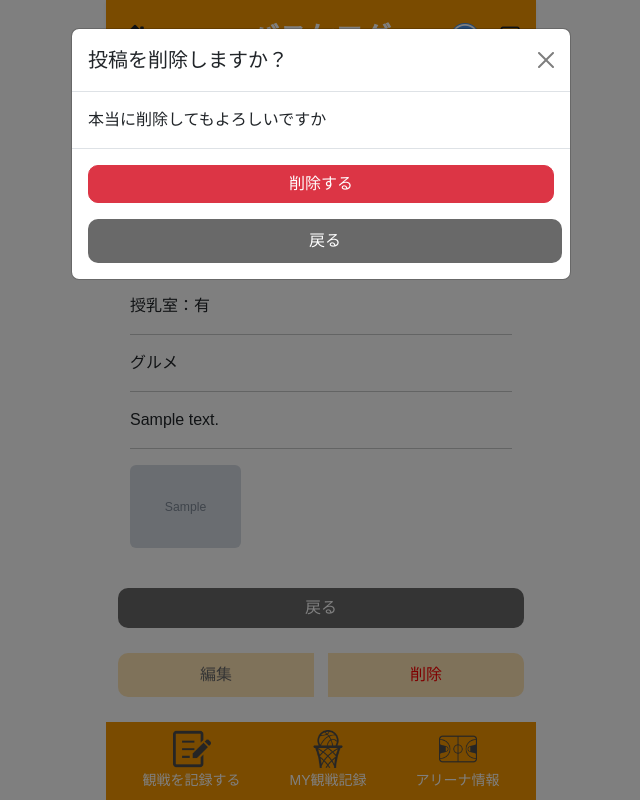
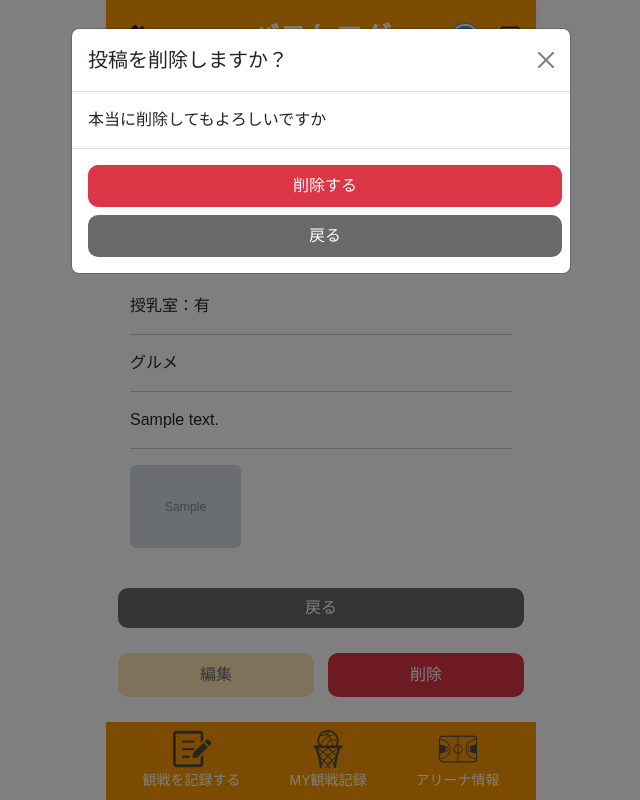
Before and after one commit to kashiwa-mo-chi/basketlogRepository, a Django app: page /spots/facility/1/ in a window 1280 px wide, after a click on "削除". Shown: the whole page, without its empty margins (319-959 px from the left). Run offline with Django 5.2, Linux system fonts and the light colour scheme; a user stored in the database is signed in; data comes from the database, SQL or seed files in the repository; tables that the repository leaves empty hold one stand-in row (values such as "Sample post"); grey boxes marked "Sample" are stand-in pictures.

Commit message:
レビュー修正、アリーナ情報投稿画面修正

```diff
--- a/01_BasketLog/BasketLog/spots/templates/spots/facility_detail.html
+++ b/01_BasketLog/BasketLog/spots/templates/spots/facility_detail.html
@@ -117,21 +117,17 @@
 
         <button
             type="submit"
-            class="btn btn-danger w-100 mb-2">
-
+            class="btn btn-danger modal-action-btn">
             削除する
-
         </button>
 
     </form>
 
     <button
         type="button"
-        class="btn back-btn w-100"
+        class="btn back-btn modal-action-btn"
         data-bs-dismiss="modal">
-
         戻る
-
     </button>
 
 </div>
--- a/01_BasketLog/BasketLog/static/css/style.css
+++ b/01_BasketLog/BasketLog/static/css/style.css
@@ -549,12 +549,26 @@ img {
 
 .edit-btn {
     color: #696969 !important;
+    border-radius: 10px !important;
 }
 
 .delete-btn {
-    color: red;
-}
-
+    background: #dc3545;
+    color: white;
+    border-radius: 10px !important;
+}
+
+.modal-action-btn {
+    width: 100%;
+    height: 42px;
+    padding: 0;
+    border-radius: 10px;
+    box-sizing: border-box;
+}
+
+.modal-footer form{
+    width: 100%;
+}
 
 /* ==========================
    観戦写真
@@ -711,6 +725,11 @@ img {
     border-radius: 8px;
 }
 
+.diary-input-area input[type="date"] {
+    height: 35px;
+    box-sizing: border-box;
+}
+
 .diary-input-area textarea {
     min-height: 100px;
 }
@@ -1141,7 +1160,9 @@ img {
 }
 
 .form-card textarea {
+    width: 100%;
     min-height: 120px;
+    box-sizing: border-box;
     border: 1px solid #ced4da;
     border-radius: 6px;
 }
```
Also changed, not shown: 01_BasketLog/BasketLog/spots/templates/spots/arena_form.html (+8 -10 lines).
